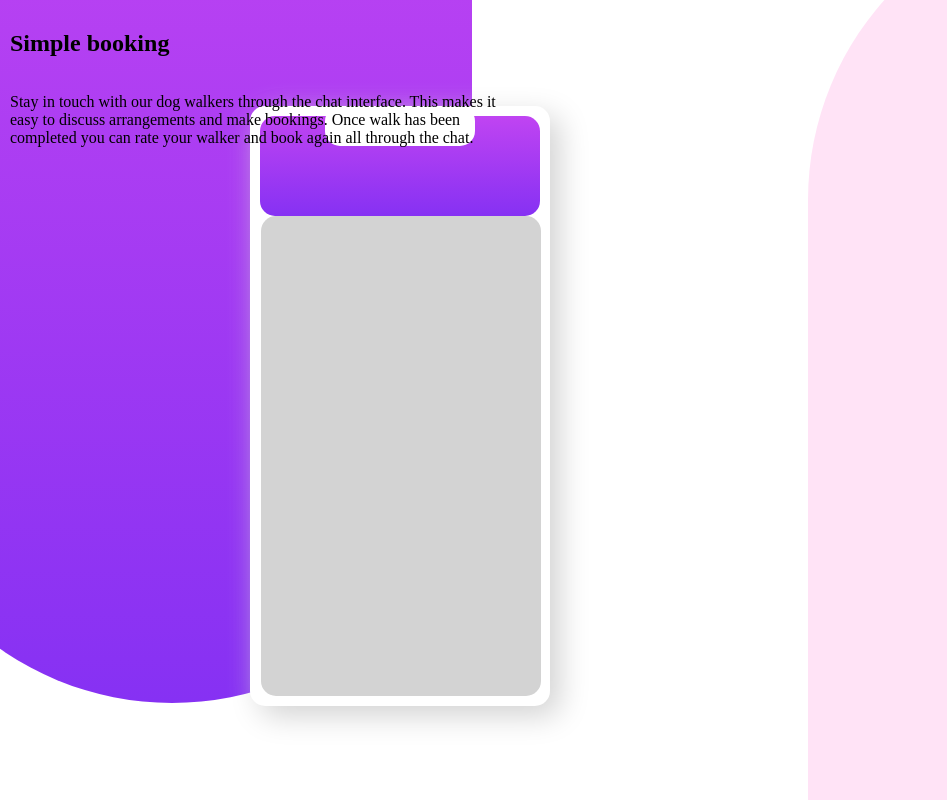
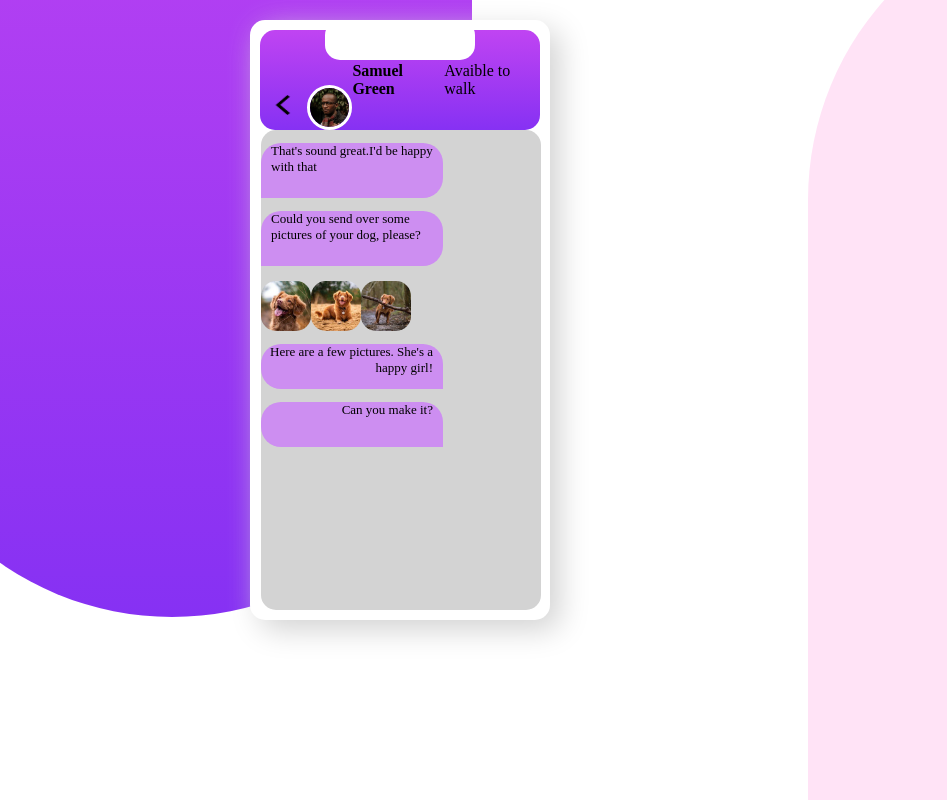
Before and after one commit to follana/structure-dev, a PHP site: page / in a window 1280 px wide; the page is wider, and only the part inside the window is pictured. Shown: that part, without its empty margins (0-947 px from the left). Run offline with PHP 8.4, Linux system fonts and the light colour scheme.

Commit message:
telephone

```diff
--- a/5-Exercices-en-cours-formation/intégration-template-violet/index.html
+++ b/5-Exercices-en-cours-formation/intégration-template-violet/index.html
@@ -10,16 +10,39 @@
 <body>
     <div class="forme-violette"></div>
         <div class="forme-rose"></div>
-        <div class="phone">
+    <div class="phone">
         <div class="encoche"></div>
-        <div class="template"></div>
-        <div class="écran"></div>
+        <div class="template">
+            <img src="chevron_left_FILL0_wght400_GRAD0_opsz40.png" class="chevron">
+            <img src="avatar.jpg" class="avatar">
+            <p class="name">Samuel Green</p>
+            <p class="dispo">Avaible to walk</p>
+        </div>
+        <div class="écran">
+            <div class="texto">
+                <p class="content">That's sound great.I'd be happy with that</p>
+            </div>
+            <div class="texto">
+                <p class="content">Could you send over some pictures of your dog, please?</p>
+            </div>
+            <div class="puppy">
+                <img src="dog-image-1.jpg" class="chien">
+                <img src="dog-image-2.jpg" class="chien">
+                <img src="dog-image-3.jpg" class="chien">
+            </div>
+            <div class="proprio">
+                <p class="message">Here are a few pictures. She's a happy girl!</p>
+            </div>
+            <div class="proprio">
+                <p class="message">Can you make it?</p>
+            </div>
+        </div>
     </div>
 
-    <section class="text-bloc">
+    <!--<section class="text-bloc">
         <h1>Simple booking</h1>
         <p>Stay in touch with our dog walkers through the chat interface. This makes it easy to discuss arrangements and make bookings. Once walk has been completed you can rate your walker and book again all through the chat.</p>
-    </section>
+    </section>-->
 
 
 
--- a/5-Exercices-en-cours-formation/intégration-template-violet/style.css
+++ b/5-Exercices-en-cours-formation/intégration-template-violet/style.css
@@ -49,7 +49,7 @@
     border-radius:15px;
     margin-left:11px;
     margin-top:0px;
-    z-index:0;
+    z-index:-1;
     position:absolute;
 }
 
@@ -64,19 +64,85 @@
 }
 
 .template{
+    display: flex;
     width:280px;
     height:100px;
     background:linear-gradient(rgb(192, 68, 242),rgb(134, 49, 243) );
-    z-index:0;
+    z-index:-1;
     margin-top: 10px;
     margin-left:10px;
     border-radius: 15px;
 }
 
- .text-bloc{
+.avatar{
+    width:40px;
+    border-radius:50%;
+    margin-top:55px;
+    border:solid;
+    border-color:white;
+}
+
+.chevron{
+    width:50px;
+    height:40px;
+    margin-top:55px;
+}
+
+.name{
+    font-weight:600;
+    align-self: center;
+}
+
+.dispo{
+    align-self: center;
+}
+
+.texto{
+    width:65%;
+    height:55px;
+    background-color:rgb(205, 142, 241);
+    border-top-left-radius: 20px;
+    border-top-right-radius: 20px;
+    border-bottom-right-radius: 20px;
+    font-size:13px;
+    text-align: flex-start;
+}
+
+.content{
+    margin-left: 10px;
+}
+
+.puppy{
+    display:flex;
+    width:50px;
+    height:50px;
+    margin-top:15px;
+}
+
+.chien{
+    border-radius:15px;
+}
+
+.proprio{
+    width:65%;
+    height:45px;
+    background-color:rgb(205, 142, 241);
+    border-top-left-radius: 20px;
+    border-top-right-radius: 20px;
+    border-bottom-left-radius: 20px;
+    font-size:13px;
+}
+
+.message{
+    text-align: end;
+    margin-right:10px;
+}
+
+ /* .text-bloc{
     display:flex;
     flex-flow: column wrap;
     text-align: flex-start;
+    align-items:center;
     width:500px;
     padding:10px;
-}
+}*/
```
Also changed, not shown: 5-Exercices-en-cours-formation/intégration-template-violet/chevron_left_FILL0_wght400_GRAD0_opsz40.png (added).
